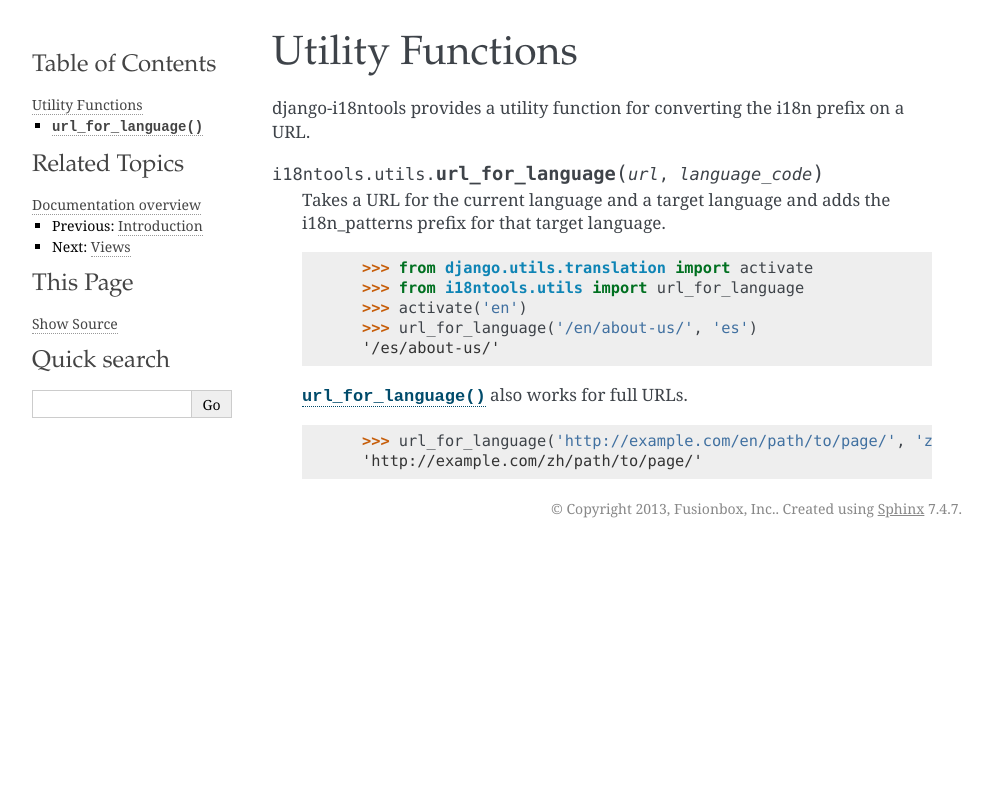
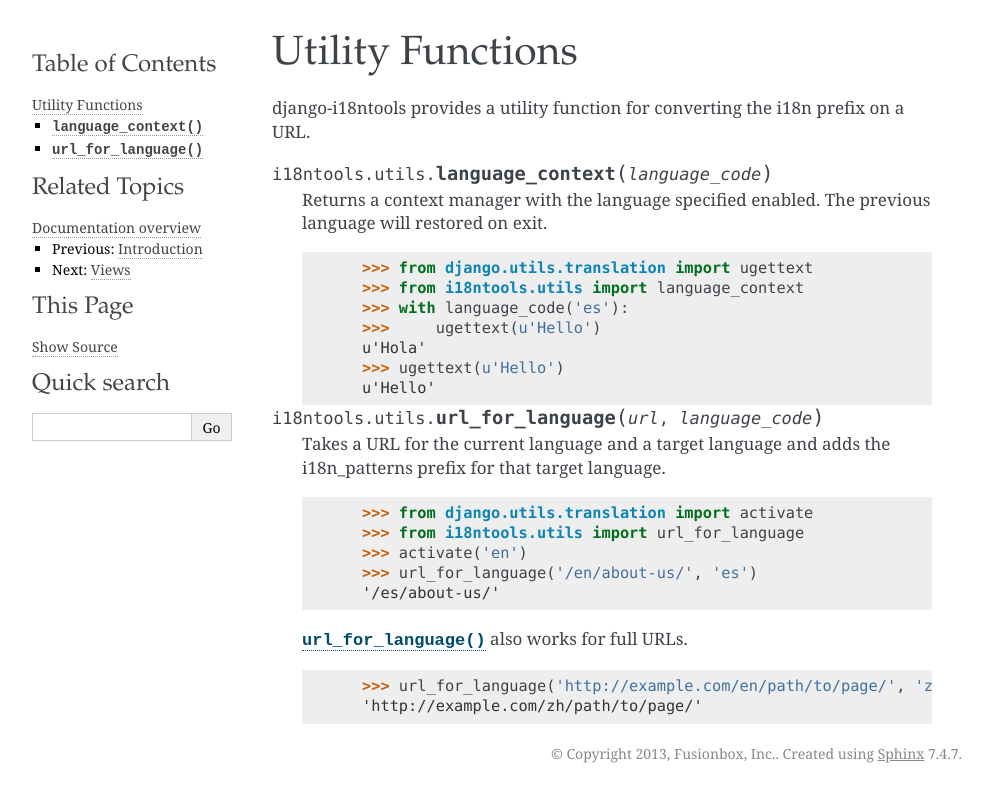
Before and after one commit to fusionbox/django-i18ntools, a Sphinx documentation site: the page built from docs/utils.rst, in a window 1280 px wide. Shown: the top 802 px of the page, without its empty margins (148-1140 px from the left). Built offline with Sphinx 7.4.7, drawn with Linux system fonts in a browser that asks for light colours; pages that are not in the unit, such as notebooks, are missing from menus.

Commit message:
Added the language_context function.

```diff
--- a/docs/utils.rst
+++ b/docs/utils.rst
@@ -6,6 +6,20 @@
 
 
 .. currentmodule:: i18ntools.utils
+
+
+.. function:: language_context(language_code)
+
+    Returns a context manager with the language specified enabled.  The
+    previous language will restored on exit.
+
+        >>> from django.utils.translation import ugettext
+        >>> from i18ntools.utils import language_context
+        >>> with language_code('es'):
+        >>>     ugettext(u'Hello')
+        u'Hola'
+        >>> ugettext(u'Hello')
+        u'Hello'
 
 .. function:: url_for_language(url, language_code)
 
```
Also changed, not shown: 3 other files.
